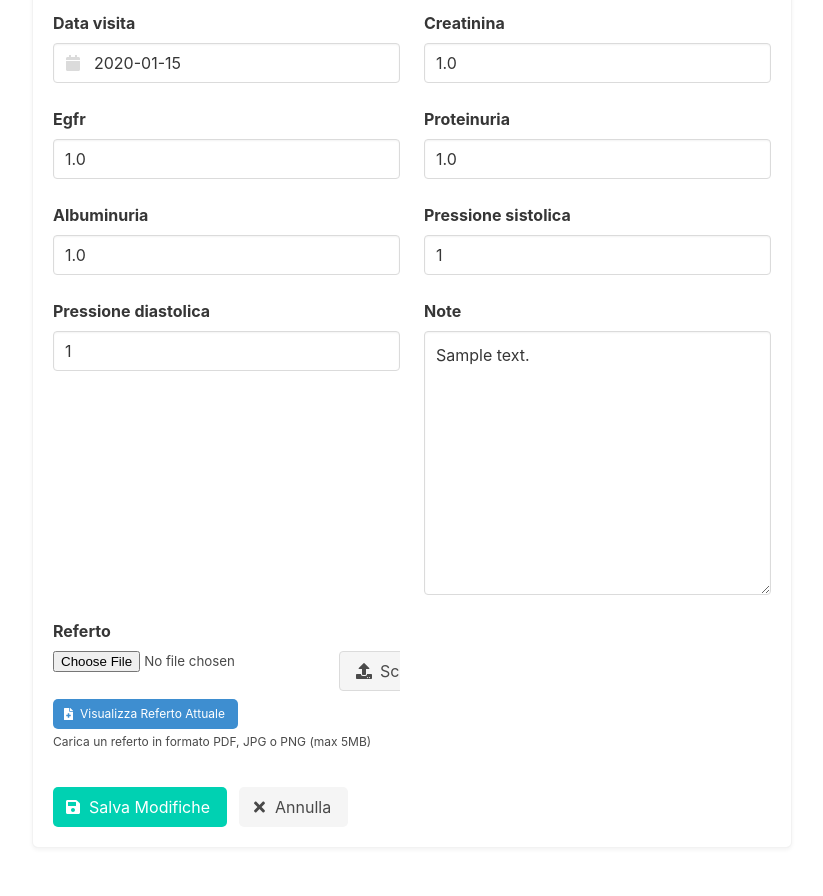
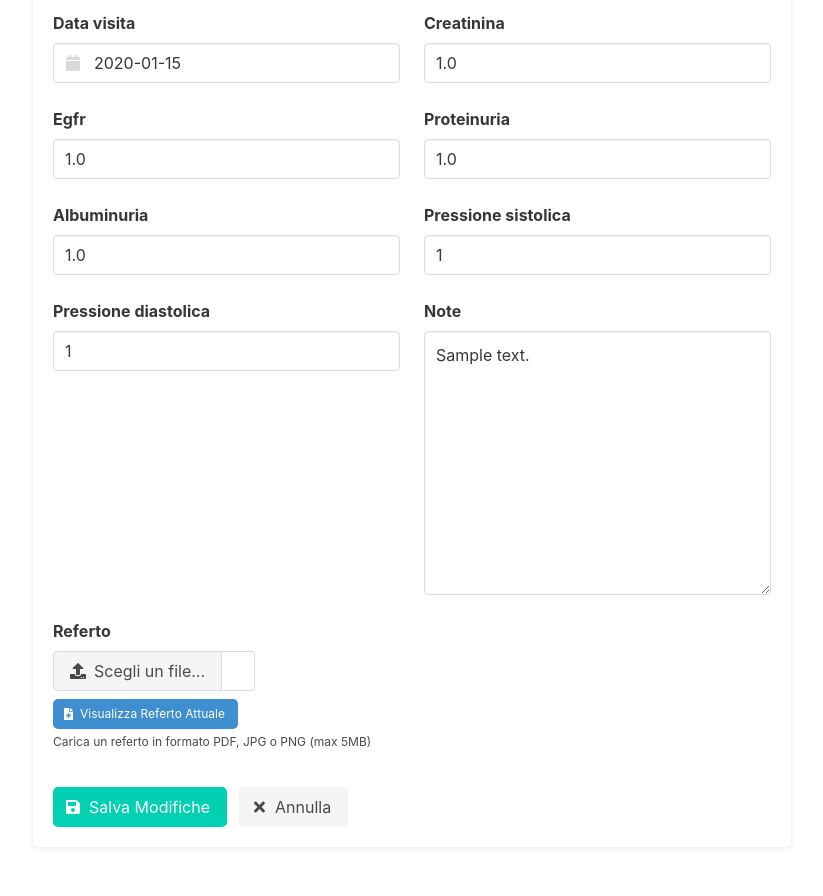
Before and after one commit to gabri1997/end-stage-kidney-webapp, a Django app: page /pazienti/1/visita/1/modifica/ in a window 1280 px wide. Shown: the part 203-1099 px from the top of the page, without its empty margins (228-1051 px from the left). Run offline with Django 5.2, Linux system fonts and the light colour scheme; a user stored in the database is signed in; tables that the repository leaves empty hold one stand-in row (values such as "Sample post").

Commit message:
sistemato bug referto

```diff
--- a/prediction/templates/prediction/base.html
+++ b/prediction/templates/prediction/base.html
@@ -14,7 +14,11 @@
             background-color: #ffffff;
             min-height: 100vh;
         }
-
+        .file-name {
+            max-width: none !important;
+            white-space: normal !important;
+            overflow: visible !important;
+            }
         /* Sfondo leggermente più chiaro per i box */
         .box {
             background-color: #ffffff;
--- a/prediction/templates/prediction/modifica_visita.html
+++ b/prediction/templates/prediction/modifica_visita.html
@@ -4,6 +4,16 @@
 {% block title %}Modifica Visita - {{ paziente.nome }} {{ paziente.cognome }}{% endblock %}
 
 {% block content %}
+
+<style>
+/* 🔹 correzione nome file */
+.file-name {
+  max-width: none !important;
+  white-space: normal !important;
+  overflow: visible !important;
+}
+</style>
+
 <div class="columns is-centered">
     <div class="column is-two-thirds">
         <div class="box">
@@ -30,16 +40,12 @@
                                     {% elif field.name == 'referto' %}
                                         <div class="file has-name">
                                             <label class="file-label">
-                                                {{ field }}
+                                                <input class="file-input" type="file" name="referto" id="id_referto">
                                                 <span class="file-cta">
-                                                    <span class="file-icon">
-                                                        <i class="fas fa-upload"></i>
-                                                    </span>
-                                                    <span class="file-label">
-                                                        Scegli un file...
-                                                    </span>
+                                                    <span class="file-icon"><i class="fas fa-upload"></i></span>
+                                                    <span class="file-label">Scegli un file...</span>
                                                 </span>
-                                                <span class="file-name">
+                                                <span class="file-name" id="file-name">
                                                     {% if visita.referto %}
                                                         {{ visita.referto.name|slice:"14:" }}
                                                     {% else %}
```
